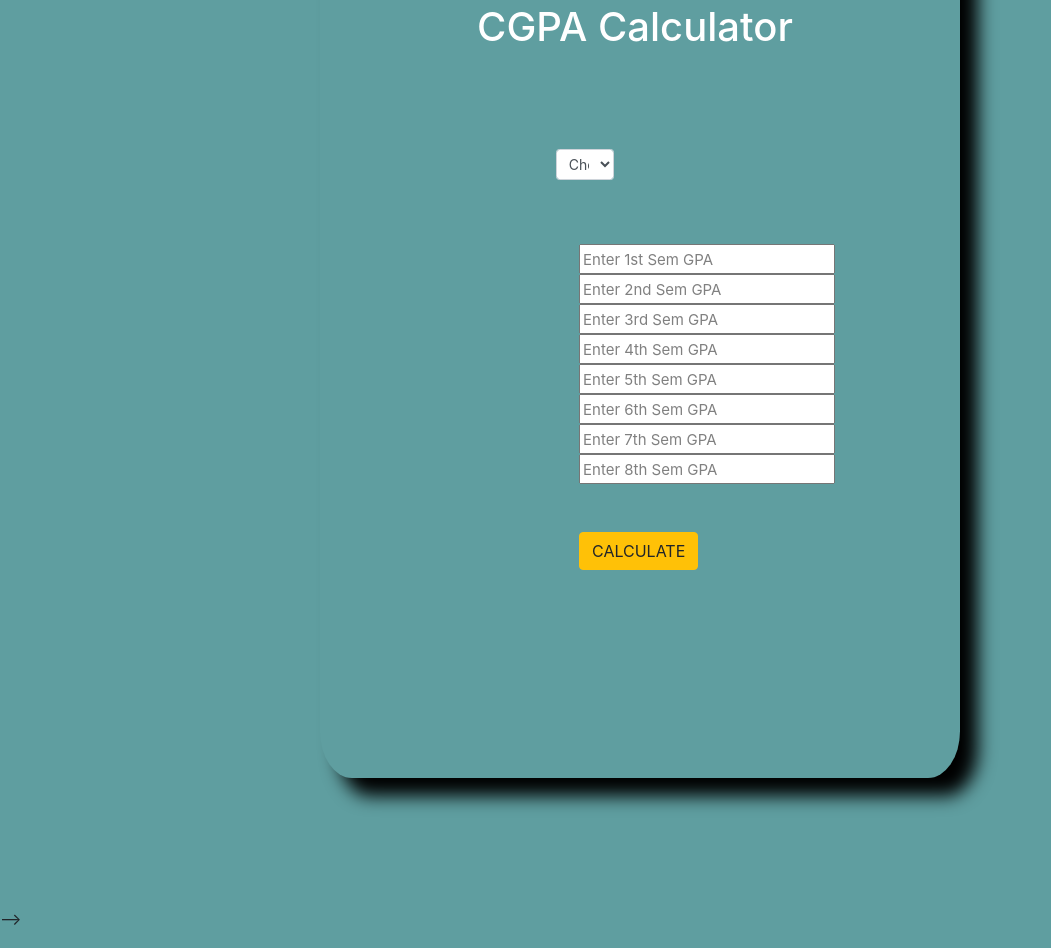
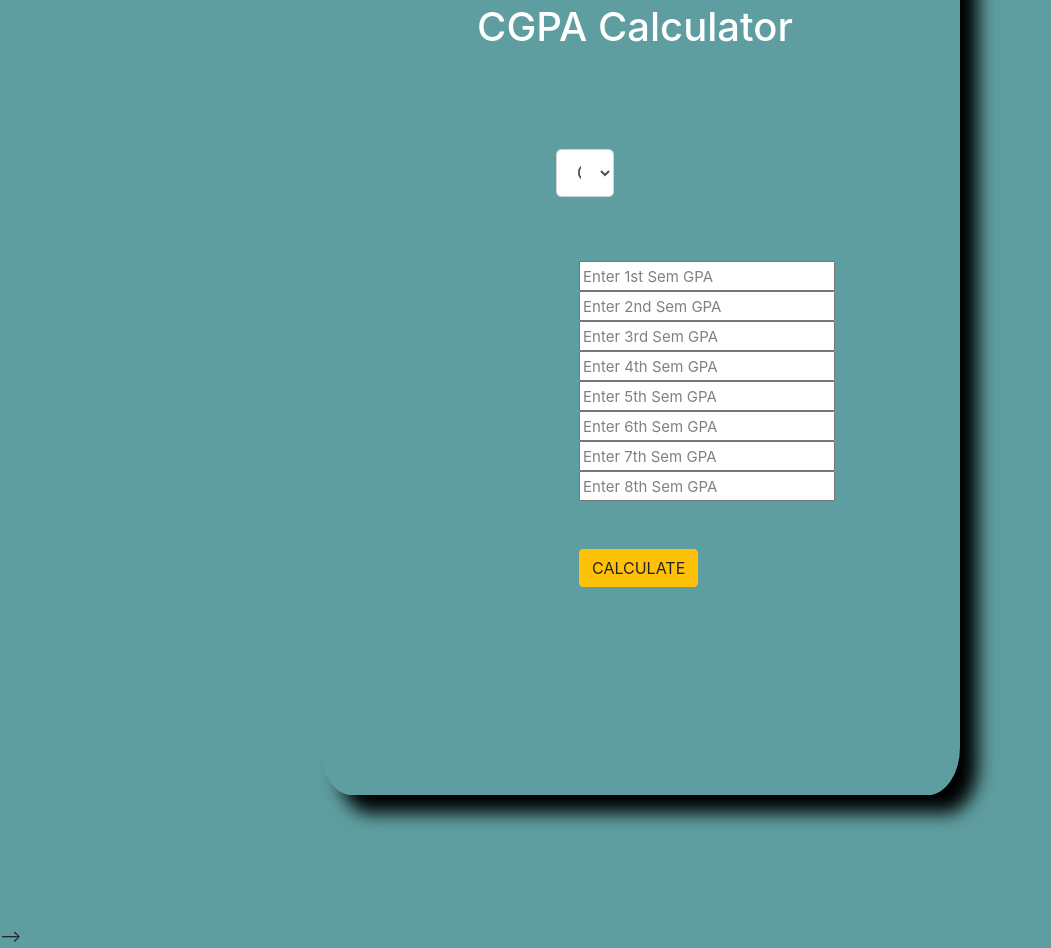
Before and after one commit to keerthanakrishna/WEBLAB_4, a plain HTML site: page index1.html in a window 1280 px wide. Shown: the part 814-1762 px from the top of the page, without its empty margins (0-1051 px from the left). Drawn offline with Linux system fonts and the light colour scheme.

Commit message:
Update index1.html

```diff
--- a/index1.html
+++ b/index1.html
@@ -101,7 +101,7 @@
                     <div class="col-lg-5"></div>
                     <div class="col-lg-2 text-center">
                 <div class="form-group">
-                    <select name="course1" id="cgpa1" class="form-control form-control-sm" onchange="cgpa()" required>
+                    <select name="course1" id="cgpa1" class="form-control form-control-lg" onchange="cgpa()" required>
                         <option value="" style="padding-right: 20px;">Choose the semester </option><span style="color: rgb(223, 213, 213);">*</span>
                         <option value="1">Upto 1st sem</option>
                         <option value="2">Upto 2nd sem</option>
```
